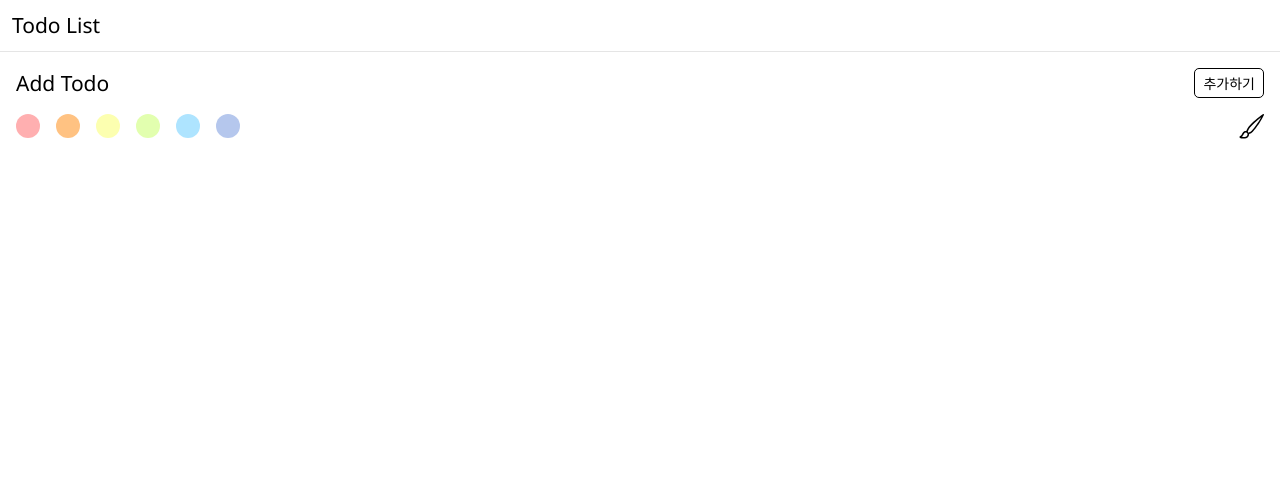
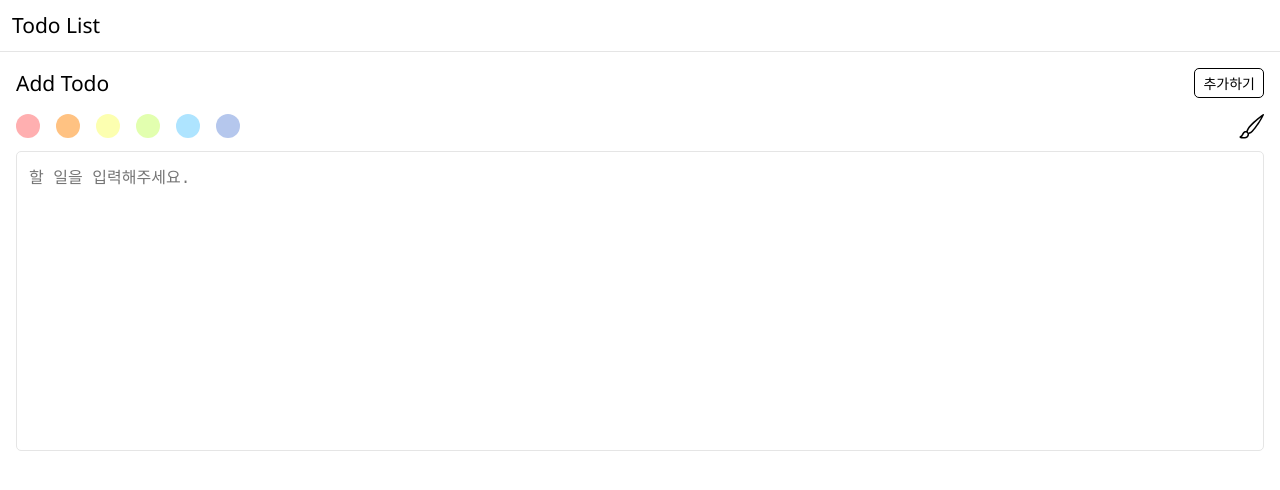
Before and after one commit to SuhwanJang/next-tsx-todo, a Next.js app: page /components/AddTodo in a window 1280 px wide. Shown: the top 490 px of the page. Built offline with nearby package versions, Linux system fonts and the light colour scheme; no server answers.

Commit message:
todo 추가 api 추가 및 todos handler 함수 수정.

```diff
--- a/lib/api/todo.ts
+++ b/lib/api/todo.ts
@@ -1,5 +1,11 @@
 import axios from '.'
 import { TodoType } from '../../pages/types/type'
 
+interface AddTodoAPIBody {
+  text: string,
+  color: TodoType["color"]
+}
+
 export const getTodosAPI = () => axios.get<TodoType[]>('api/todos')
 export const checkTodoAPI = (id: number) => axios.patch(`api/todos/${id}`)
+export const addTodoAPI = (body: AddTodoAPIBody) => axios.post('/api/todos', body)
--- a/lib/data/todos.json
+++ b/lib/data/todos.json
@@ -1 +1 @@
-[{"id":1,"text":"shopping","color":"red","checked":true},{"id":2,"text":"jogging","color":"orange","checked":false},{"id":3,"text":"study","color":"navy","checked":false},{"id":4,"text":"study1","color":"yellow","checked":false},{"id":5,"text":"study2","color":"orange","checked":false},{"id":6,"text":"study3","color":"red","checked":false},{"id":7,"text":"study4","color":"navy","checked":false}]
+[{"id":1,"text":"shopping","color":"red","checked":true},{"id":2,"text":"jogging","color":"orange","checked":false},{"id":3,"text":"study","color":"navy","checked":false},{"id":4,"text":"study1","color":"yellow","checked":false},{"id":5,"text":"study2","color":"orange","checked":false},{"id":6,"text":"study3","color":"red","checked":false},{"id":7,"text":"study4","color":"navy","checked":false},{"id":8,"text":"qdwwqdqwd","color":"navy","checked":false},{"id":9,"text":"jsh","color":"navy","checked":false}]
--- a/pages/api/todos.ts
+++ /dev/null
@@ -1,33 +0,0 @@
-// Next.js API route support: https://nextjs.org/docs/api-routes/introduction
-import type { NextApiRequest, NextApiResponse } from 'next'
-import { TodoType } from '../types/type'
-import fs from 'fs'
-
-export default async function listTodo(
-  req: NextApiRequest,
-  res: NextApiResponse
-) {
-  if (req.method === 'GET') {
-    try {
-      const todos = await new Promise<TodoType[]>((resolve, reject) => {
-        fs.readFile("lib/data/todos.json", (err, data) => {
-          if (err) {
-            return reject(err.message)
-          }
-          const todosData = data.toString()
-          if (!todosData) {
-            return resolve([])
-          }
-          const todos = JSON.parse(data.toString())
-          return resolve(todos)
-        })
-      })
-      res.statusCode = 200
-      return res.send(todos)
-    } catch (e) {
-      console.log(e)
-      res.statusCode = 500
-      res.send(e)
-    }
-  }
-}
--- /dev/null
+++ b/pages/api/todos/index.ts
@@ -0,0 +1,67 @@
+// Next.js API route support: https://nextjs.org/docs/api-routes/introduction
+import type { NextApiRequest, NextApiResponse } from 'next'
+import { TodoType } from '../../types/type'
+import Data from "../../../lib/data";
+import fs from 'fs'
+
+export default async function handler(
+  req: NextApiRequest,
+  res: NextApiResponse
+) {
+  if (req.method === "GET") {
+    try {
+      const todos = Data.todo.getList()
+      res.statusCode = 200
+      return res.send(todos)
+    } catch (e) {
+      console.log(e)
+      res.statusCode = 500
+      res.send(e)
+    }
+  }
+  else if (req.method === "POST") {
+    const { text, color } = req.body
+    if (!text || !color) {
+      res.statusCode = 400
+      return res.send("text 혹은 body가 없습니다.")
+    }
+    const todos = Data.todo.getList()
+    let todoId = todos.length == 0 ? 1 : todos[todos.length - 1].id + 1
+    const newTodo = {
+      id : todoId,
+      text,
+      color,
+      checked: false
+    }
+    Data.todo.write([...todos, newTodo])
+    res.statusCode = 200
+    res.end()
+  }
+  res.statusCode = 405
+  return res.end()
+  /*
+  if (req.method === 'GET') {
+    try {
+      const todos = await new Promise<TodoType[]>((resolve, reject) => {
+        fs.readFile("lib/data/todos.json", (err, data) => {
+          if (err) {
+            return reject(err.message)
+          }
+          const todosData = data.toString()
+          if (!todosData) {
+            return resolve([])
+          }
+          const todos = JSON.parse(data.toString())
+          return resolve(todos)
+        })
+      })
+      res.statusCode = 200
+      return res.send(todos)
+    } catch (e) {
+      console.log(e)
+      res.statusCode = 500
+      res.send(e)
+    }
+  }
+  */
+}
--- a/pages/components/AddTodo.tsx
+++ b/pages/components/AddTodo.tsx
@@ -1,6 +1,10 @@
 import styled from 'styled-components'
 import { BsBrush } from 'react-icons/bs'
 import palette from '../../styles/palette'
+import { useState } from 'react'
+import { TodoType } from '../types/type'
+import { addTodoAPI } from '../../lib/api/todo'
+import { useRouter } from 'next/router'
 
 const Container = styled.div`
   padding: 16px;
@@ -42,6 +46,9 @@ const Container = styled.div`
           margin: 0;
         }
       }
+      .add-todo-selected-color {
+        border: 2px solid black;
+      }
     }
 
     svg {
@@ -67,14 +74,41 @@ const Container = styled.div`
   .bg-yellow {
     background-color: ${palette.yellow};
   }
+
+  textarea {
+    width: 100%;
+    border-radius: 5px;
+    height: 300px;
+    border-color: ${palette.gray};
+    margin-top: 12px;
+    outline: none;
+    resize: none;
+    padding: 12px;
+    font-size: 16px;
+  }
 `
 
 const AddTodo: React.FC = () => {
+  const [text, setText] = useState("")
+  const [selectedColor, setSelectedColor] = useState<TodoType["color"]>()
+  const router = useRouter()
+  const addTodo = async () => {
+    try {
+      if (!text || !selectedColor) {
+        alert('색상과 할 일을 입력해주세요.')
+        return
+      }
+      await addTodoAPI({ text, color: selectedColor })
+      router.push('/')
+    } catch (e) {
+      console.log(e)
+    }
+  }
   return (
     <Container>
       <div className="add-todo-header">
         <h1 className="add-todo-header-title">Add Todo</h1>
-        <button type="button" className="add-todo-submit-button" onClick={() => {}}>
+        <button type="button" className="add-todo-submit-button" onClick={addTodo}>
           추가하기
         </button>
       </div>
@@ -82,12 +116,22 @@ const AddTodo: React.FC = () => {
         <div className="add-todo-color-list">
           {["red", "orange", "yellow", "green", "blue", "navy"].map(
             (color, index) => (
-              <button key={index} type="button" className={`bg-${color} add-todo-color-button`}/>
+              <button
+                key={index} type="button"
+                className={`bg-${color} add-todo-color-button ${
+                  color === selectedColor ? "add-todo-selected-color" : ""
+                }`}
+                onClick={() => setSelectedColor(color as TodoType["color"])}
+              />
             )
           )}
         </div>
         <BsBrush/>
       </div>
+      <textarea
+        value={text}
+        onChange={(e) => setText(e.currentTarget.value)}
+        placeholder="할 일을 입력해주세요."/>
     </Container>
   )
 }
```
